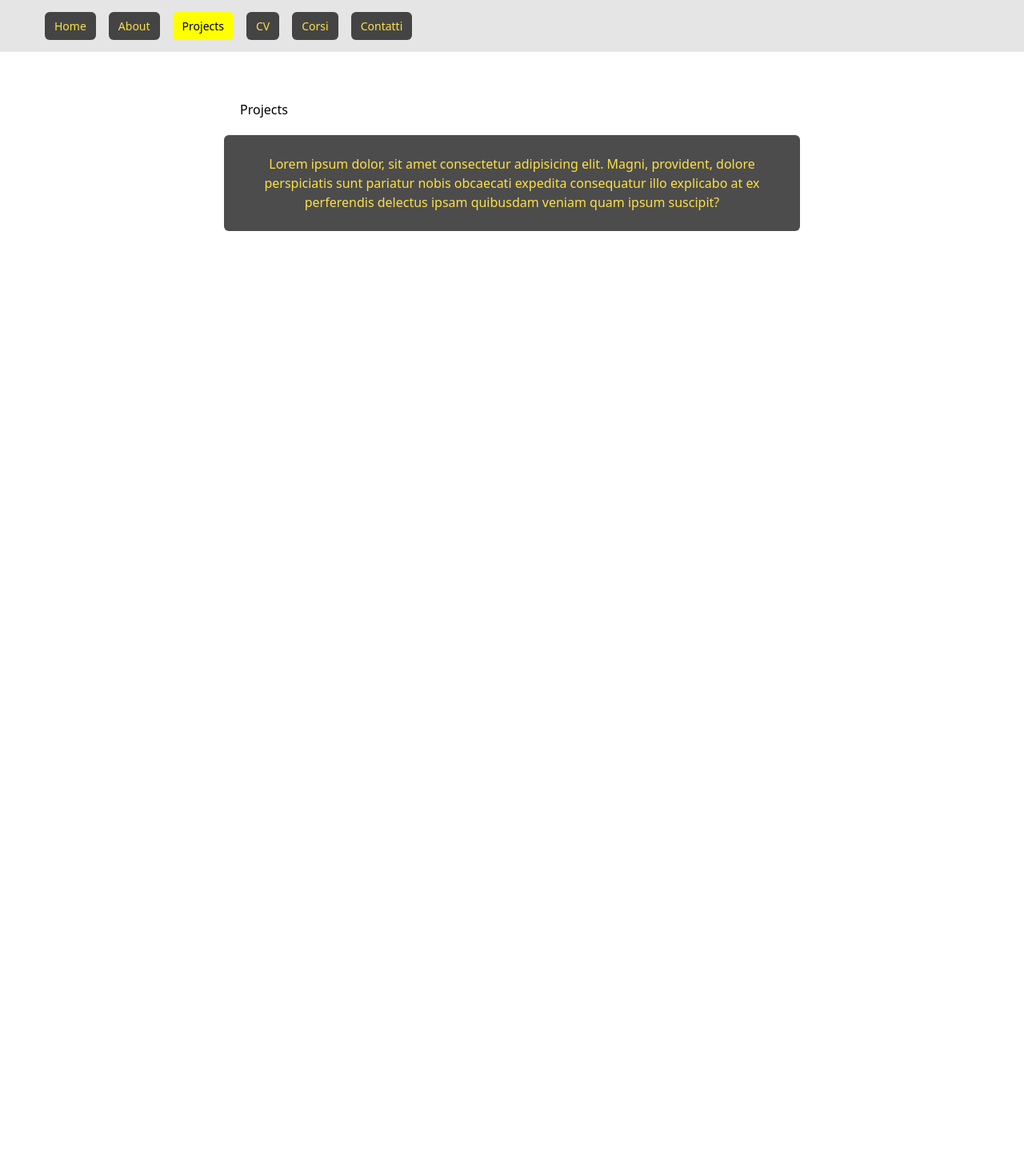
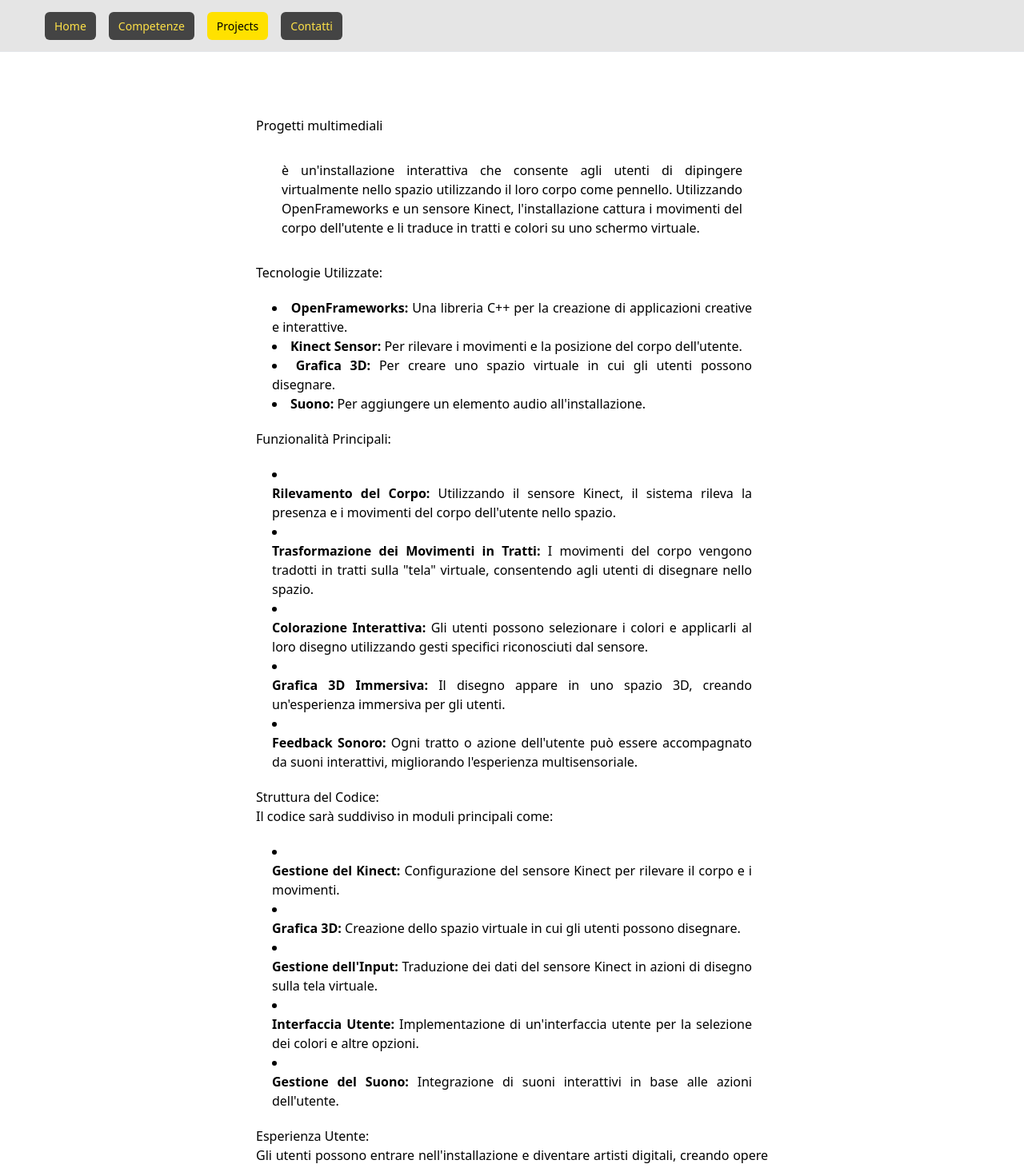
Before and after one commit to stefanolazzari/basic-website, a Vue app: page /#/projects in a window 1280 px wide. Shown: the top 1461 px of the page at 80% size. Before the commit the page ends 800 px from the top, so only its background shows below. Built offline with nearby package versions, Linux system fonts and the light colour scheme.

Commit message:
add content, remuve menu items

```diff
--- a/src/App.vue
+++ b/src/App.vue
@@ -4,9 +4,9 @@ import HeaderComponent from './components/HeaderComponent.vue'
 
 
 
-document.cookie = 'valore=7800 ; name=stefano; expires=' + new Date(2024,0,1).toUTCString();
+//document.cookie = 'valore=7800 ; name=stefano; expires=' + new Date(2024,0,1).toUTCString();
 //document.cookie = 'valore=7800';
-console.log(document.cookie);
+//console.log(document.cookie);
 
 
 </script>
--- a/src/assets/main.css
+++ b/src/assets/main.css
@@ -4,13 +4,13 @@
 
 
 .menu-hl{
-    background-color: rgb(255, 255, 0);
+    background-color: rgb(255, 225, 0);
     color: rgb(0, 0, 0);
 }
 
 .menu-normal{
     background-color: rgb(209, 215, 17);
-    color: rgb(164, 10, 10);
+    color: rgb(251, 0, 255);
 }
 
 
--- a/src/components/BodyComponent.vue
+++ b/src/components/BodyComponent.vue
@@ -1,11 +1,16 @@
 <template>
     <div>
+
       <div class="sm:pl-2 sm:pr-2   lg:pl-60 lg:pr-60">
-      <h1 class="p-5">{{this.$route.name}}</h1>
+
+      <!-- <h1 class="p-5">{{this.$route.name}}</h1> -->
         <div class="grid gap-2 sm:grid-cols-1 lg:grid-cols-1">
-         <div class="p-6 bg-black/70 text-yellow-300 text-center items-center rounded-md">
-            <p><slot /></p>
+         <div class="p-10 text-justify items-center rounded-md">
+
+             <p class="p-10"><slot /></p>
+            <hr>
          </div>
+
       </div>
      </div>
     </div>
--- a/src/components/HeaderComponent.vue
+++ b/src/components/HeaderComponent.vue
@@ -34,7 +34,9 @@
     <DisclosurePanel class="sm:hidden">
       <div class="space-y-4 px-2 pb-3 pt-2">
         <div v-for="item in navigation" :key="item.name">
-          <router-link :class="[this.$route.name == item.name ? 'bg-yellow-300 text-black' : 'text-yellow-300 bg-black/70 hover:bg-gray-700 hover:text-black', 'rounded-md px-3 py-2 text-sm font-medium']" :to="item.href">{{item.name}}</router-link>
+          <!-- <router-link :class="[this.$route.name == item.name ? 'bg-yellow-300 text-black' : 'text-yellow-300 bg-black/70 hover:bg-gray-700 hover:text-black', 'rounded-md px-3 py-2 text-sm font-medium']" :to="item.href">{{item.name}}</router-link> -->
+          <router-link class="text-yellow-300 bg-black/70 hover:bg-gray-700 hover:text-pink-500 rounded-md px-3 py-2 text-sm font-medium" active-class="menu-hl"  :to="item.href">{{item.name}}</router-link>
+
         </div>
       </div>
     </DisclosurePanel>
@@ -49,10 +51,8 @@ import { Bars3Icon, BellIcon, XMarkIcon } from '@heroicons/vue/24/outline'
 
 const navigation = [
   { name: 'Home', href: '/', current: true },
-  { name: 'About', href: '/about', current: false },
+  { name: 'Competenze', href: '/competenze', current: false },
   { name: 'Projects', href: '/projects', current: false },
-  { name: 'CV', href: '/cv', current: false },
-  { name: 'Corsi', href: '/corsi', current: false },
   { name: 'Contatti', href: '/contatti', current: false },
 ]
 </script>
--- a/src/router/index.js
+++ b/src/router/index.js
@@ -1,10 +1,9 @@
 import { createRouter, createMemoryHistory, createWebHistory, createWebHashHistory } from 'vue-router'
 import Home from '../view/Home.vue'
-import About from '../view/About.vue'
+import Competenze from '../view/Competenze.vue'
 import Cv from '../view/Cv.vue'
 import Projects from '../view/Projects.vue'
 import Contatti from '../view/Contatti.vue'
-import Corsi from '../view/Corsi.vue'
 // import { VueRouter } from 'vue-router'
 // import routes from './routes'
 
@@ -23,13 +22,9 @@ const routes = [
   name: 'Home',
   component: Home
 },
-  { path: '/about',
-  name: 'About',
-  component: About
-},
-{ path: '/contatti',
-  name: 'Contatti',
-  component: Contatti
+  { path: '/competenze',
+  name: 'Competenze',
+  component: Competenze
 },
 { path: '/cv',
   name: 'Cv',
@@ -39,9 +34,9 @@ const routes = [
   name: 'Projects',
   component: Projects
 },
-{ path: '/corsi',
-  name: 'Corsi',
-  component: Corsi
+{ path: '/contatti',
+  name: 'Contatti',
+  component: Contatti
 },
 ];
 
--- a/src/view/About.vue
+++ /dev/null
@@ -1,9 +0,0 @@
-<script setup>
-  import BodyComponentVue from "../components/BodyComponent.vue";
-</script>
-
-<template>
-  <BodyComponentVue>
-    Lorem ipsum dolor, sit amet consectetur adipisicing elit. Magni, provident, dolore perspiciatis sunt pariatur nobis obcaecati expedita consequatur illo explicabo at ex perferendis delectus ipsam quibusdam veniam quam ipsum suscipit?
-  </BodyComponentVue>
-</template>
--- /dev/null
+++ b/src/view/Competenze.vue
@@ -0,0 +1,37 @@
+<script setup>
+  import BodyComponentVue from "../components/BodyComponent.vue";
+</script>
+
+<template>
+  <BodyComponentVue>
+    <div>
+        <section>
+          <span class="">Linguaggi di Programmazione</span>
+          <ul class="list-disc list-inside p-5">
+              <li>HTML5</li>
+              <li>CCS3</li>
+              <li>Javascript(Vue,Node)</li>
+              <li>PHP(Laravel)</li>
+              <li>Sql</li>
+              <li>C++</li>
+              <li>Java</li>
+          </ul>
+        </section>
+        <hr>
+        <div>
+        <section>
+          <span class="">Strumenti di Sviluppo</span>
+          <ul class="list-disc list-inside p-5">
+              <li>Visual Studio Code</li>
+              <li>Git</li>
+              <li>npm</li>
+          </ul>
+        </section>
+    </div>
+    </div>
+  </BodyComponentVue>
+
+  <BodyComponentVue>
+
+  </BodyComponentVue>
+</template>
--- a/src/view/Corsi.vue
+++ b/src/view/Corsi.vue
@@ -1,9 +1,16 @@
 <script setup>
-  import BodyComponentVue from "../components/BodyComponent.vue";
+  import BodyComponent from "../components/BodyComponent.vue";
 </script>
 
 <template>
-  <BodyComponentVue>
-    Lorem ipsum dolor, sit amet consectetur adipisicing elit. Magni, provident, dolore perspiciatis sunt pariatur nobis obcaecati expedita consequatur illo explicabo at ex perferendis delectus ipsam quibusdam veniam quam ipsum suscipit?
-  </BodyComponentVue>
+
+
+<BodyComponent>
+<div class="flex flex-col gap-8">
+
+</div>
+</BodyComponent>
+
+
+
 </template>
--- a/src/view/Home.vue
+++ b/src/view/Home.vue
@@ -1,9 +1,16 @@
 <script setup>
-  import BodyComponentVue from "../components/BodyComponent.vue";
+  import BodyComponent from "../components/BodyComponent.vue";
 </script>
 
 <template>
-  <BodyComponentVue>
-    Lorem ipsum dolor, sit amet consectetur adipisicing elit. Magni, provident, dolore perspiciatis sunt pariatur nobis obcaecati expedita consequatur illo explicabo at ex perferendis delectus ipsam quibusdam veniam quam ipsum suscipit?
-  </BodyComponentVue>
+  <BodyComponent>
+    <img src="src/assets/20220129_221200_2.jpg" alt="" width="200" style="float:left; margin:10px">
+    <p>    Sono un insegnante di tecnologie musicali e coding. Dal 2010 realizzo progetti originali per persone disabili con Openframework(c++) e Arduino(Processing).
+    Dal 2022 collaboro con  la società Naitsmania che si occupa dello sviluppo di Single Page Application. <br> Utilizzo principalmente Vue.js, Node.js, Express, Firebase, Quasar. Autonomamente ho realizzato una videochat sperimentale rivolta alla Dad.
+    <br>Ho una lunga esperienza di insegnamento/formazione soprattutto nella fascia 10-18 anni.</p>
+
+
+
+
+  </BodyComponent>
 </template>
--- a/src/view/Projects.vue
+++ b/src/view/Projects.vue
@@ -1,9 +1,41 @@
 <script setup>
-  import BodyComponentVue from "../components/BodyComponent.vue";
+  import BodyComponent from "../components/BodyComponent.vue";
 </script>
 
 <template>
-  <BodyComponentVue>
-    Lorem ipsum dolor, sit amet consectetur adipisicing elit. Magni, provident, dolore perspiciatis sunt pariatur nobis obcaecati expedita consequatur illo explicabo at ex perferendis delectus ipsam quibusdam veniam quam ipsum suscipit?
-  </BodyComponentVue>
+  <BodyComponent>
+
+    <h1>Progetti multimediali</h1>
+    <div></div>
+    <p class="p-8">è un'installazione interattiva che consente agli utenti di dipingere virtualmente nello spazio utilizzando il loro corpo come pennello. Utilizzando OpenFrameworks e un sensore Kinect, l'installazione cattura i movimenti del corpo dell'utente e li traduce in tratti e colori su uno schermo virtuale.</p>
+    <h3>Tecnologie Utilizzate:</h3>
+    <ol class="list-disc list-inside p-5"><li><strong>OpenFrameworks:</strong> Una libreria C++ per la creazione di applicazioni creative e interattive.</li><li><strong>Kinect Sensor:</strong> Per rilevare i movimenti e la posizione del corpo dell'utente.</li><li><strong>Grafica 3D:</strong> Per creare uno spazio virtuale in cui gli utenti possono disegnare.</li><li><strong>Suono:</strong> Per aggiungere un elemento audio all'installazione.</li></ol>
+    <h3>Funzionalità Principali:</h3>
+    <ol class="list-disc list-inside p-5"><li><p><strong>Rilevamento del Corpo:</strong> Utilizzando il sensore Kinect, il sistema rileva la presenza e i movimenti del corpo dell'utente nello spazio.</p></li><li><p><strong>Trasformazione dei Movimenti in Tratti:</strong> I movimenti del corpo vengono tradotti in tratti sulla "tela" virtuale, consentendo agli utenti di disegnare nello spazio.</p></li><li><p><strong>Colorazione Interattiva:</strong> Gli utenti possono selezionare i colori e applicarli al loro disegno utilizzando gesti specifici riconosciuti dal sensore.</p></li><li><p><strong>Grafica 3D Immersiva:</strong> Il disegno appare in uno spazio 3D, creando un'esperienza immersiva per gli utenti.</p></li><li><p><strong>Feedback Sonoro:</strong> Ogni tratto o azione dell'utente può essere accompagnato da suoni interattivi, migliorando l'esperienza multisensoriale.</p></li></ol>
+    <h3>Struttura del Codice:</h3>
+    <p>Il codice sarà suddiviso in moduli principali come:</p>
+    <ul class="list-disc list-inside p-5"><li><p><strong>Gestione del Kinect:</strong> Configurazione del sensore Kinect per rilevare il corpo e i movimenti.</p></li><li><p><strong>Grafica 3D:</strong> Creazione dello spazio virtuale in cui gli utenti possono disegnare.</p></li><li><p><strong>Gestione dell'Input:</strong> Traduzione dei dati del sensore Kinect in azioni di disegno sulla tela virtuale.</p></li><li><p><strong>Interfaccia Utente:</strong> Implementazione di un'interfaccia utente per la selezione dei colori e altre opzioni.</p></li><li><p><strong>Gestione del Suono:</strong> Integrazione di suoni interattivi in base alle azioni dell'utente.</p></li></ul>
+    <h3>Esperienza Utente:</h3>
+    <p>Gli utenti possono entrare nell'installazione e diventare artisti digitali, creando opere d'arte uniche con il loro corpo. Possono sperimentare con colori, movimenti e suoni, trasformando lo spazio circostante in una tela di espressione artistica interattiva.</p>
+    <p>"KinectCanvas" offre un'esperienza unica che combina l'arte digitale, l'interazione corporea e l'immersione 3D per coinvolgere il pubblico in un'installazione interattiva e coinvolgente.</p>
+
+
+  </BodyComponent>
+<div>
+    <div class="p-8 flex flex-1 items-center justify-center">
+      <iframe width="560" height="315" src="https://www.youtube.com/embed/videoseries?si=j3JHJnCYcox3bmgz&amp;list=PLvOBFN03LY9Qot3NxryszmQl1qZZ4r7gP" title="YouTube video player" frameborder="0" allow="accelerometer; autoplay; clipboard-write; encrypted-media; gyroscope; picture-in-picture; web-share" allowfullscreen></iframe>
+    </div>
+    <div class="p-8 flex flex-1 items-center justify-center">
+      <iframe width="560" height="315" src="https://www.youtube.com/embed/xig1AzfaYv8?si=7zhhWSENVkuntrd0" title="YouTube video player" frameborder="0" allow="accelerometer; autoplay; clipboard-write; encrypted-media; gyroscope; picture-in-picture; web-share" allowfullscreen></iframe>
+    </div>
+    <div class="p-8 flex flex-1 items-center justify-center">
+      <iframe width="560" height="315" src="https://www.youtube.com/embed/tKUDLLA1Eek?si=0faITJIktKRvefRX" title="YouTube video player" frameborder="0" allow="accelerometer; autoplay; clipboard-write; encrypted-media; gyroscope; picture-in-picture; web-share" allowfullscreen></iframe>
+      </div>
+     <div class="p-8 flex flex-1 items-center justify-center">
+      <iframe width="560" height="315" src="https://www.youtube.com/embed/BMduCeYiBQc?si=Wlz_t0IB5ce_z560" title="YouTube video player" frameborder="0" allow="accelerometer; autoplay; clipboard-write; encrypted-media; gyroscope; picture-in-picture; web-share" allowfullscreen></iframe>
+    </div>
+
+
+
+</div>
 </template>
```
Also changed, not shown: src/assets/20220129_221200_2.jpg (added).
